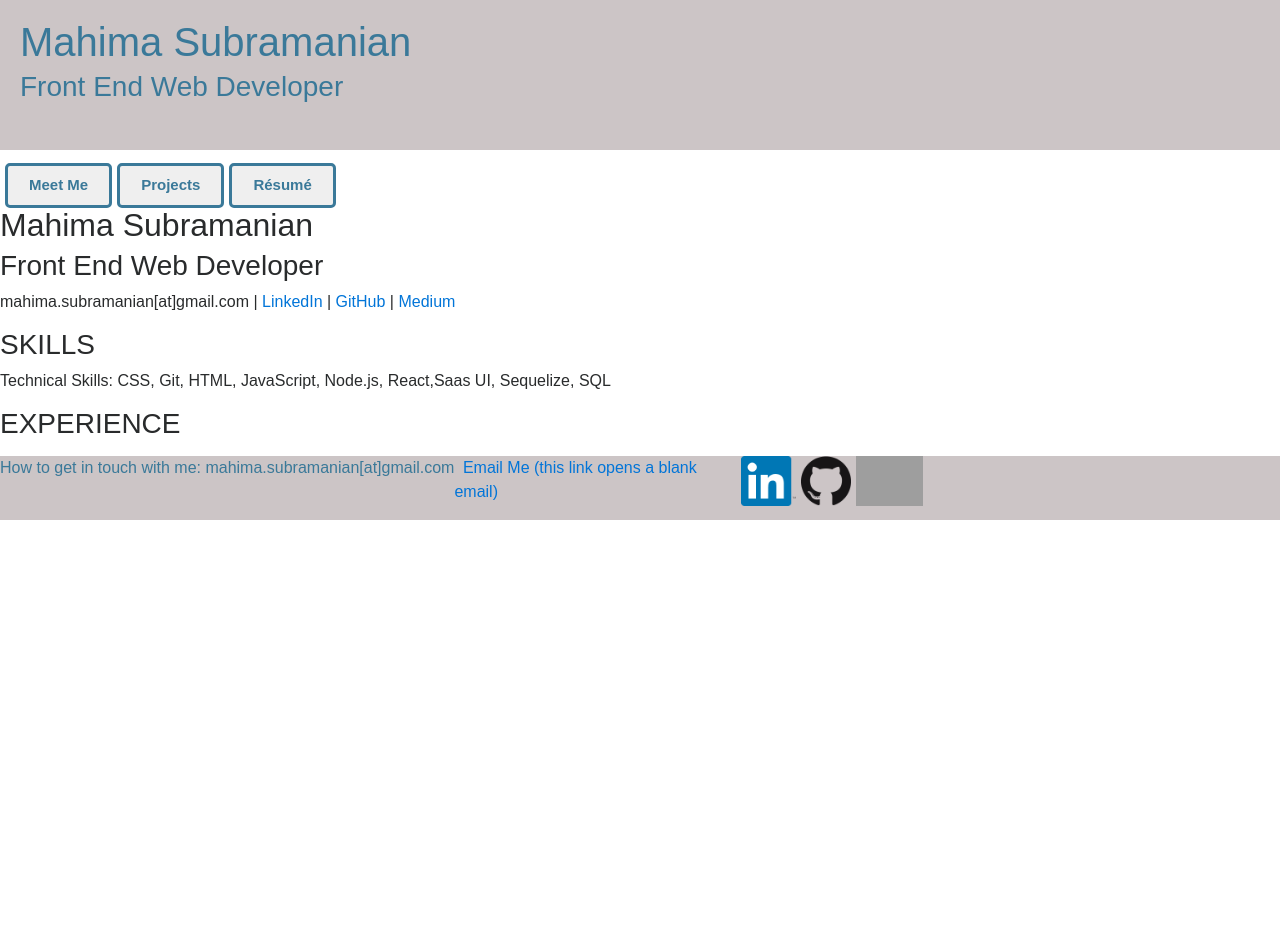
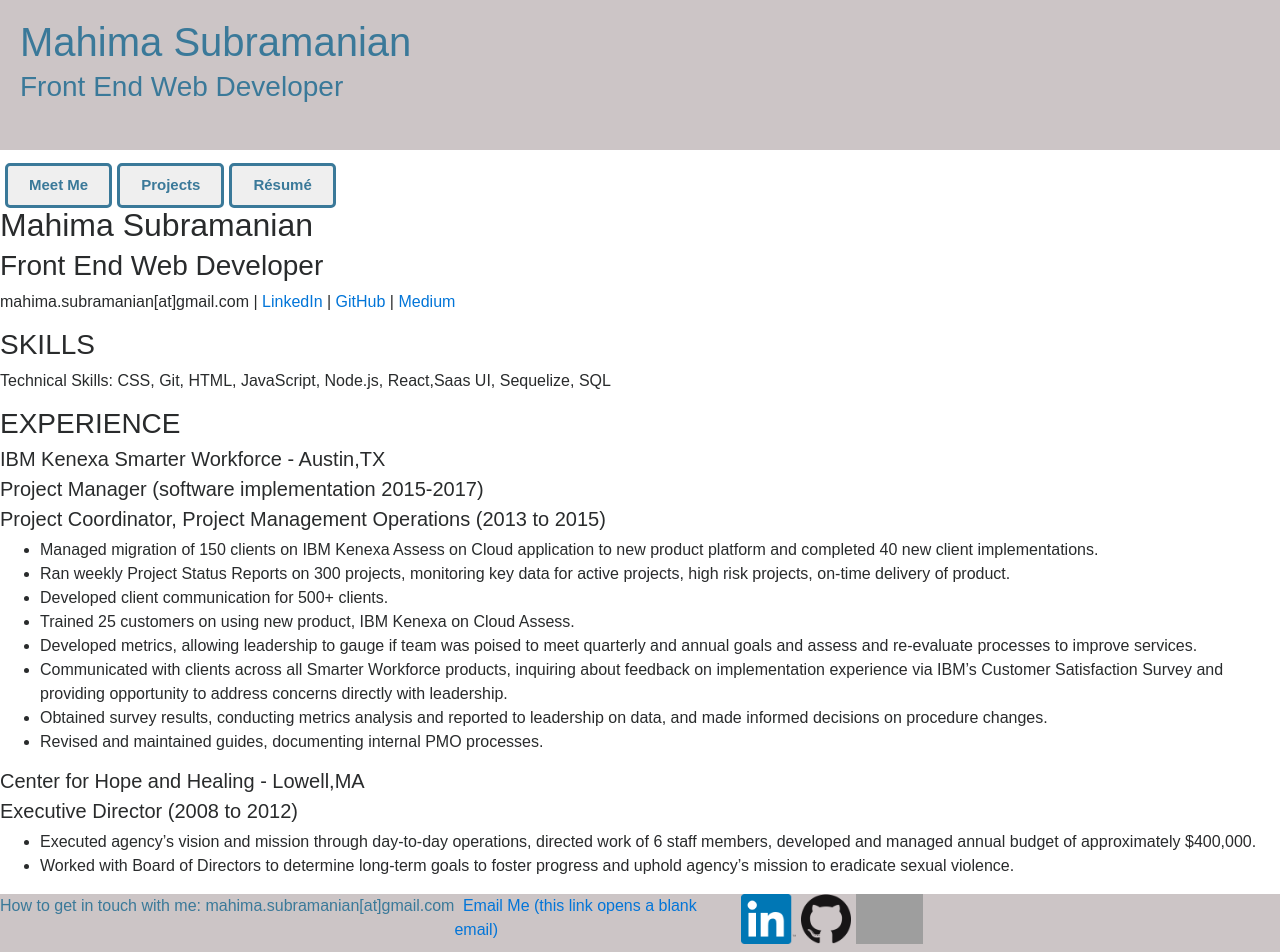
Before and after one commit to Smahima/smahima.github.io, a React (Create React App) app: page /resume in a window 1280 px wide. Shown: the top 952 px of the page. Before the commit the page ends 800 px from the top, so only its background shows below. Built offline with nearby package versions, Linux system fonts and the light colour scheme; grey boxes are pictures that could not be loaded.

Commit message:
added experience to resume

```diff
--- a/src/components/Resume.js
+++ b/src/components/Resume.js
@@ -18,14 +18,55 @@
          </div>
 
         <div className="resume-body">
-         <div>
+
+         <div className="skills">
            <h3> SKILLS </h3>
            <p><span>Technical Skills: </span>CSS, Git, HTML, JavaScript, Node.js, React,Saas UI, Sequelize, SQL </p>
          </div>
 
-         <div>
+         <div className="experience">
            <h3> EXPERIENCE </h3>
+
+           <div>
+            <h5>IBM Kenexa Smarter Workforce - Austin,TX</h5>
+            <h5>Project Manager (software implementation 2015-2017)</h5>
+            <h5>Project Coordinator, Project Management Operations (2013 to 2015)</h5>
+            <ul>
+              <li>Managed migration of 150 clients on IBM Kenexa Assess on Cloud application to new product platform and completed 40 new client implementations.</li>
+              <li>Ran weekly Project Status Reports on 300 projects, monitoring key data for active projects, high risk projects, on-time delivery of product.</li>
+              <li>Developed client communication for 500+ clients.</li>
+              <li>Trained 25 customers on using new product, IBM Kenexa on Cloud Assess.</li>
+              <li>Developed metrics, allowing leadership to gauge if team was poised to meet quarterly and annual goals and assess and re-evaluate processes to improve services.</li>
+              <li>Communicated with clients across all Smarter Workforce products, inquiring about feedback on implementation experience via IBM’s Customer Satisfaction Survey and providing opportunity to address concerns directly with leadership.</li>
+              <li>Obtained survey results, conducting metrics analysis and reported to leadership on data, and made informed decisions on procedure changes.</li>
+              <li>Revised and maintained guides, documenting internal PMO processes.</li>
+            </ul>
+
+            <h5>Center for Hope and Healing - Lowell,MA</h5>
+            <h5>Executive Director (2008 to 2012)</h5>
+            <ul>
+              <li>Executed agency’s vision and mission through day-to-day operations, directed work of 6 staff members, developed and managed annual budget of approximately $400,000.</li>
+              <li>Worked with Board of Directors to determine long-term goals to foster progress and uphold agency’s mission to eradicate sexual violence.</li>
+            </ul>
+
+           </div>
+
+
            <p><span></span></p>
+           <p><span></span></p>
+           <p><span></span></p>
+
+
+
+
+
+
+
+
+
+
+
+
          </div>
 
 
--- a/src/styles/index.css
+++ b/src/styles/index.css
@@ -55,6 +55,10 @@
  width: 35%;
 }
 
+.experience {
+  margin-bottom: 0;
+}
+
 .header {
   background-color: #CCC5C6;
   height: 150px;
```
